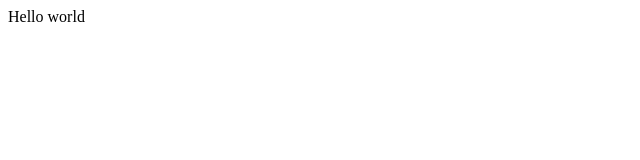
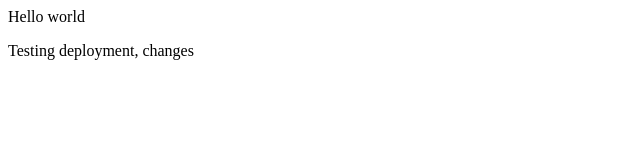
Before and after one commit to d3non/d3non.github.io, a plain HTML site: page index.html in a window 1280 px wide. Shown: the whole page, without its empty margins (0-640 px from the left). Drawn offline with Linux system fonts and the light colour scheme.

Commit message:
Second paragraph

```diff
--- a/index.html
+++ b/index.html
@@ -1,6 +1,5 @@
 <html>
     <head>
-
         <title>Test deployment</title>
     </head>
 
@@ -8,5 +7,9 @@
         <p>Hello world</p>
     </body>
 
+    <body>
+        <p>Testing deployment, changes</p>
+    </body>
+
 
 </html>
```
